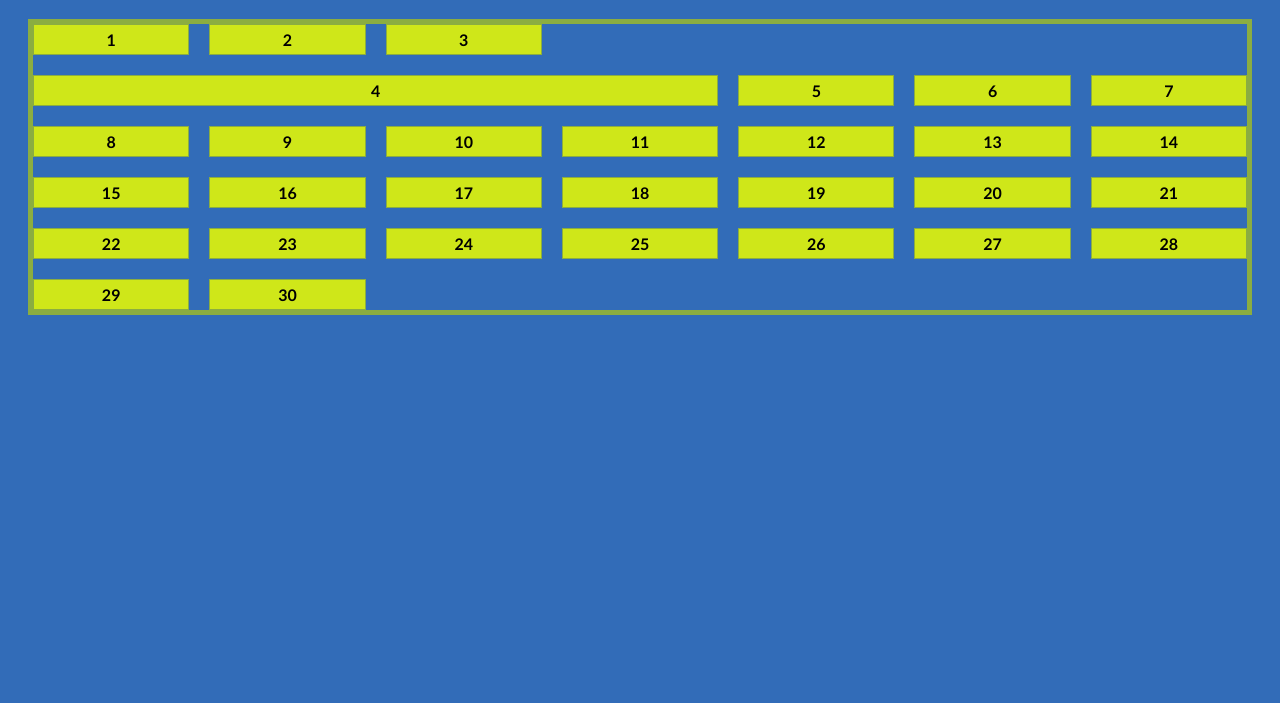
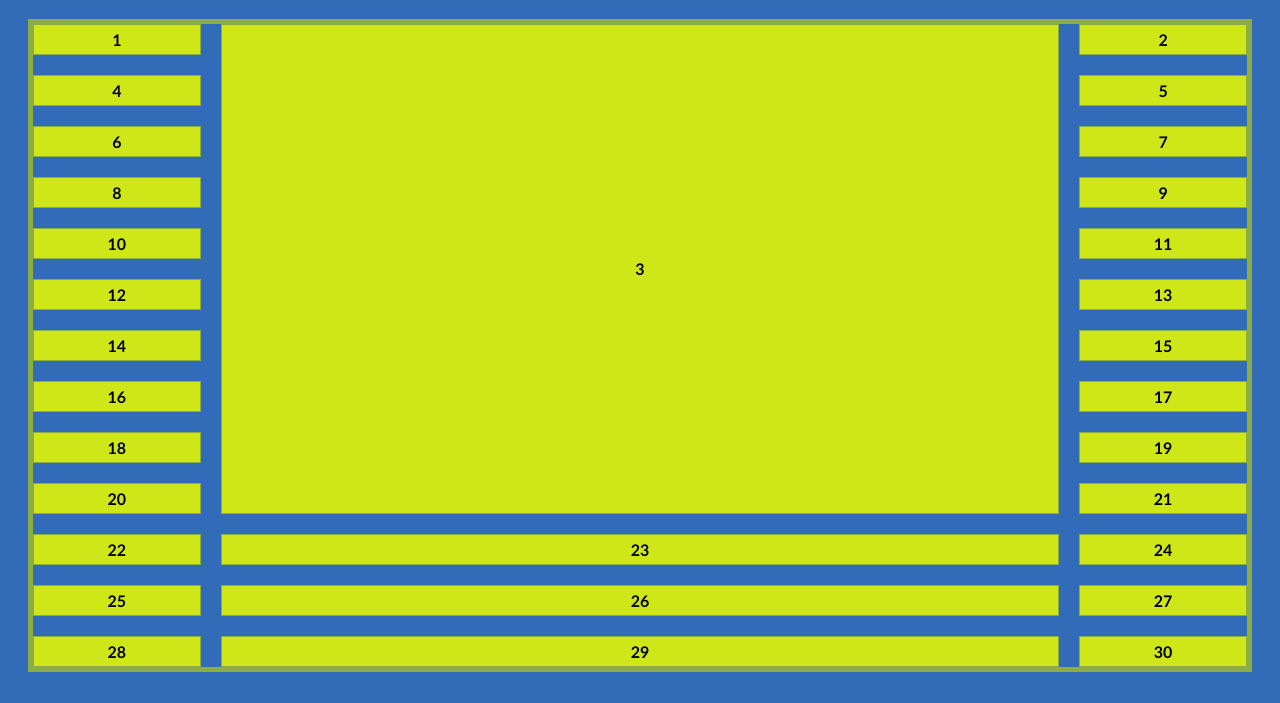
Before and after one commit to aurelienroux/grid-playground, a website: page index.html in a window 1280 px wide. Shown: the part 97-800 px from the top of the page. Drawn offline with nearby package versions, Linux system fonts and the light colour scheme; files that its build step writes are made by us from their sources.

Commit message:
grid-template-area with line names

```diff
--- a/src/scss/grid.scss
+++ b/src/scss/grid.scss
@@ -33,13 +33,11 @@ h1 {
     border: 5px solid $yellow-second;
     display: grid;
     grid-gap: 20px;
-    grid-template-areas:
-        "one one one one two two two"
-        "one one one one two two two"
-        "one one one one two two two"
-        "one one one one two two two"
+    grid-template-columns: [site-left] 1fr [content-start] 5fr [content-end] 1fr [site-right];
+    grid-template-rows: [content-top] repeat(10, auto) [content-bottom];
 }
 
-.item4 {
-    grid-column: one-start / one-end;
+.item3 {
+    grid-column: content-start / content-end;
+    grid-row: content-top / content-bottom;
 }
```
